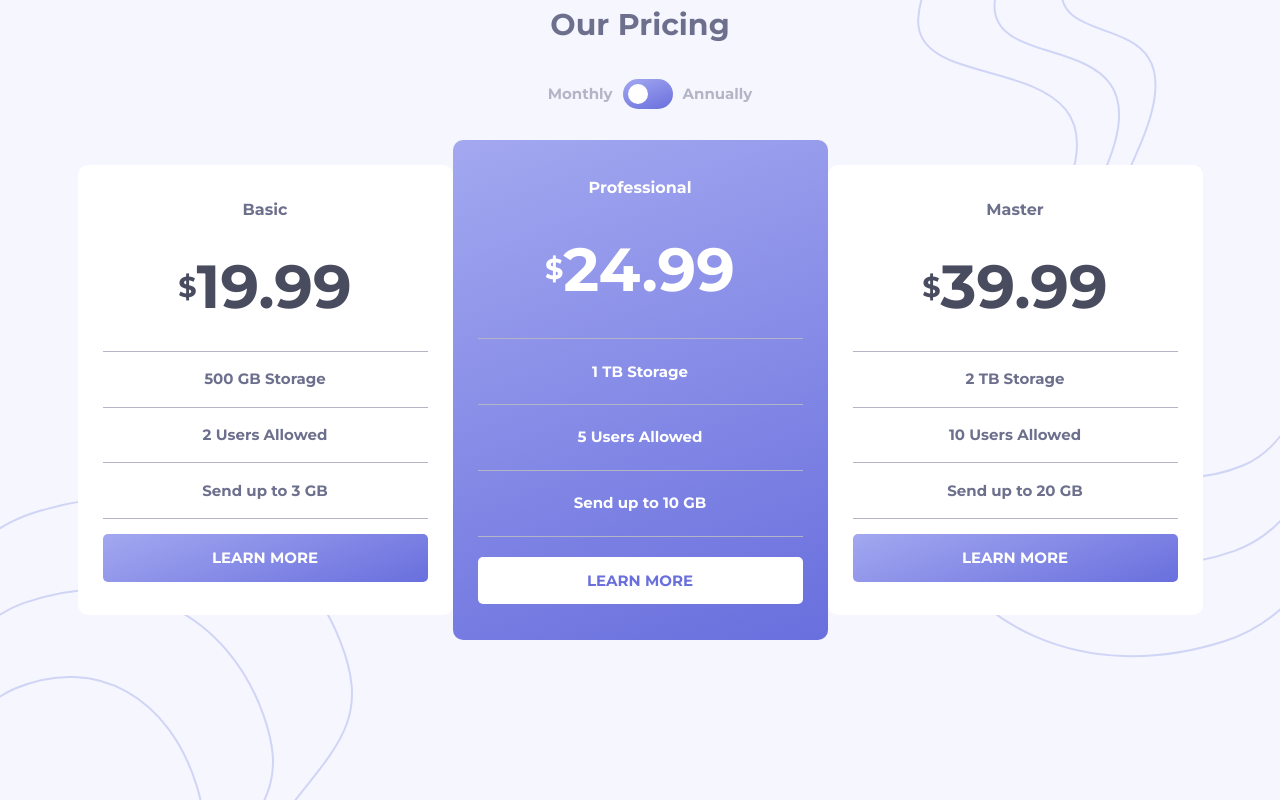
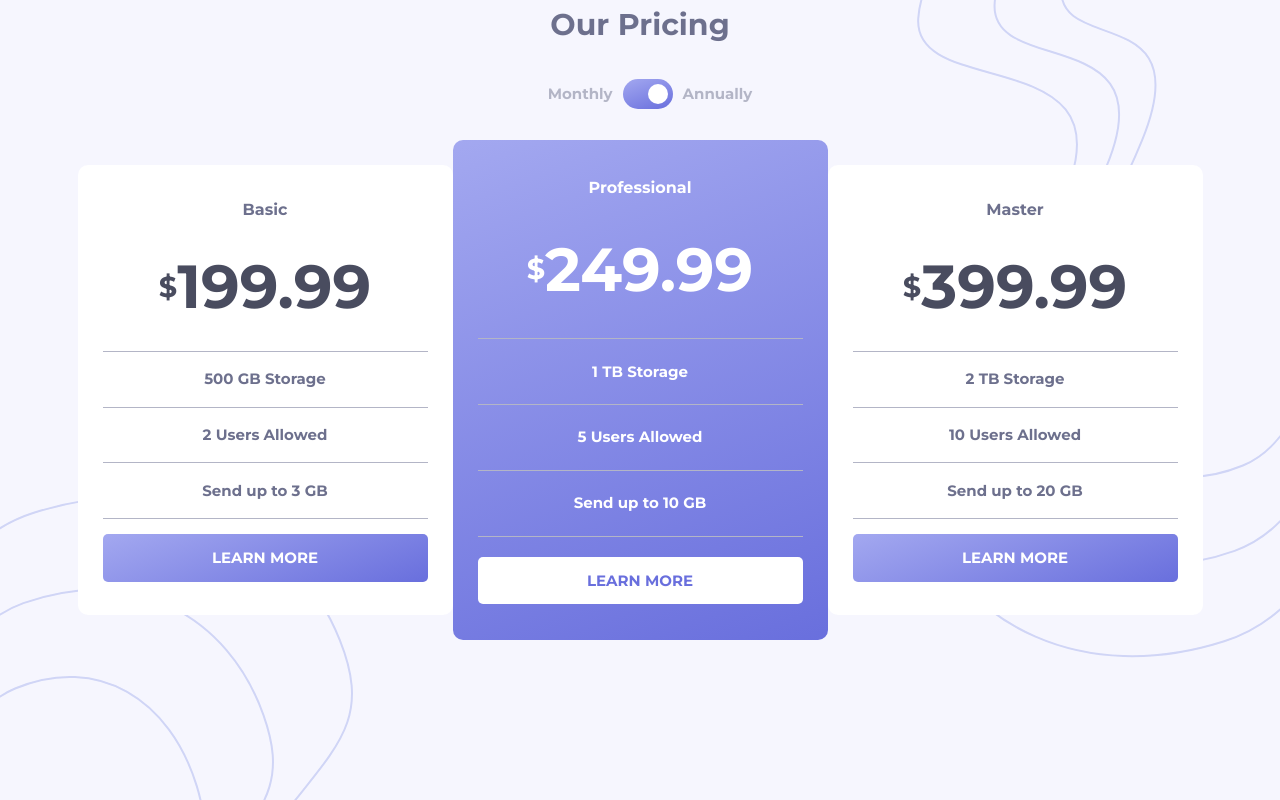
Before and after one commit to mohamedyasser27/pricing-component-with-toggle, a plain HTML site: page index.html in a window 1280 px wide. Both pictures are taken after a click on the element 647 px from the left and 94 px from the top of the page. Drawn offline with Linux system fonts and the light colour scheme.

Commit message:
Add Index.js file

```diff
--- a/index.html
+++ b/index.html
@@ -132,5 +132,4 @@
   </body>
 </html>
 
-<script src="./getAllClasses.js" defer></script>
 <script src="./index.js" defer></script>
--- /dev/null
+++ b/index.js
@@ -0,0 +1,14 @@
+let togglePeriod = document.querySelector(".toggle");
+let togglePeriodBtn = document.querySelector(".toggleBtn");
+let year = Array.from(document.querySelectorAll(".year"));
+let month = Array.from(document.querySelectorAll(".month"));
+
+togglePeriod.addEventListener("click", function (event) {
+  togglePeriodBtn.classList.toggle("annual");
+  year.forEach((ele) => {
+    ele.classList.toggle("invisible");
+  });
+  month.forEach((ele) => {
+    ele.classList.toggle("invisible");
+  });
+});
```
